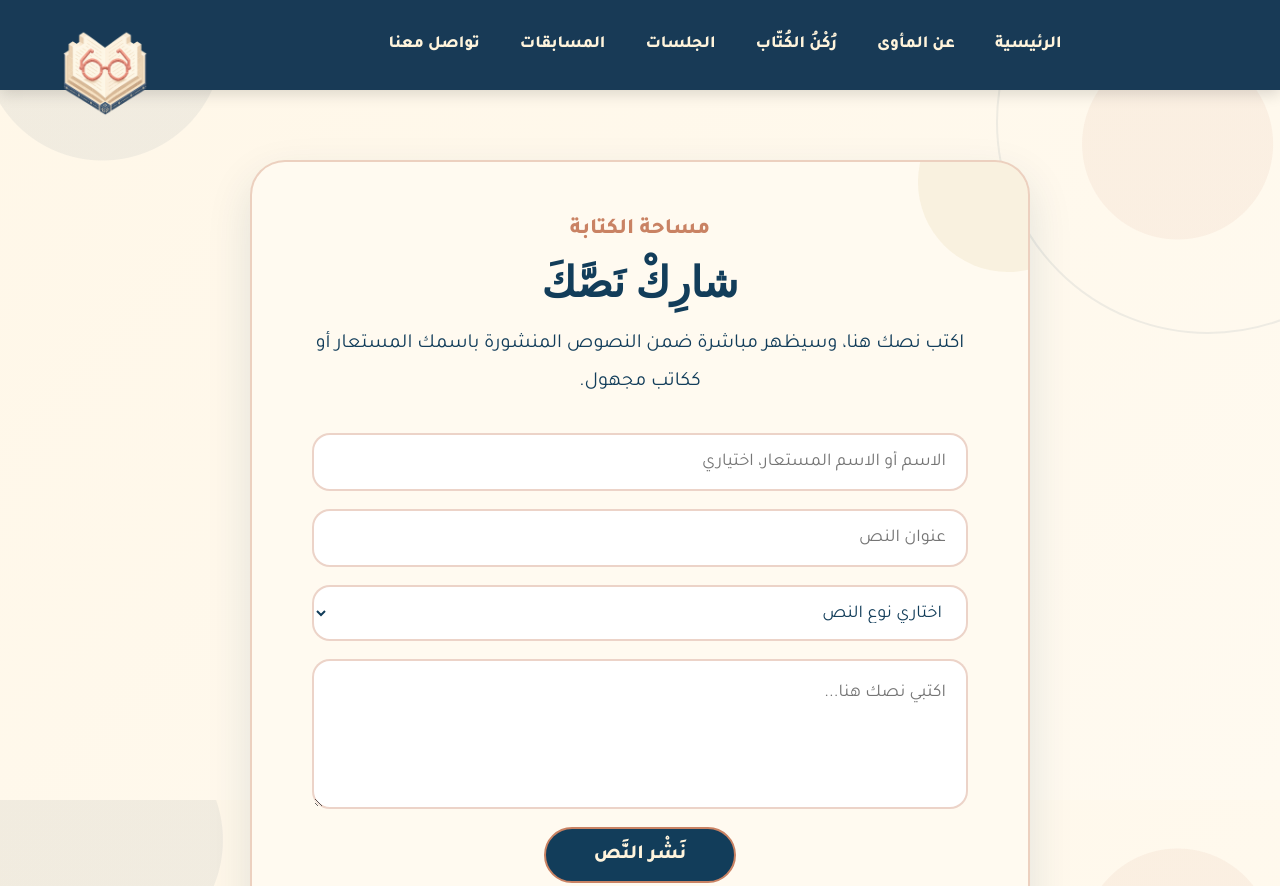
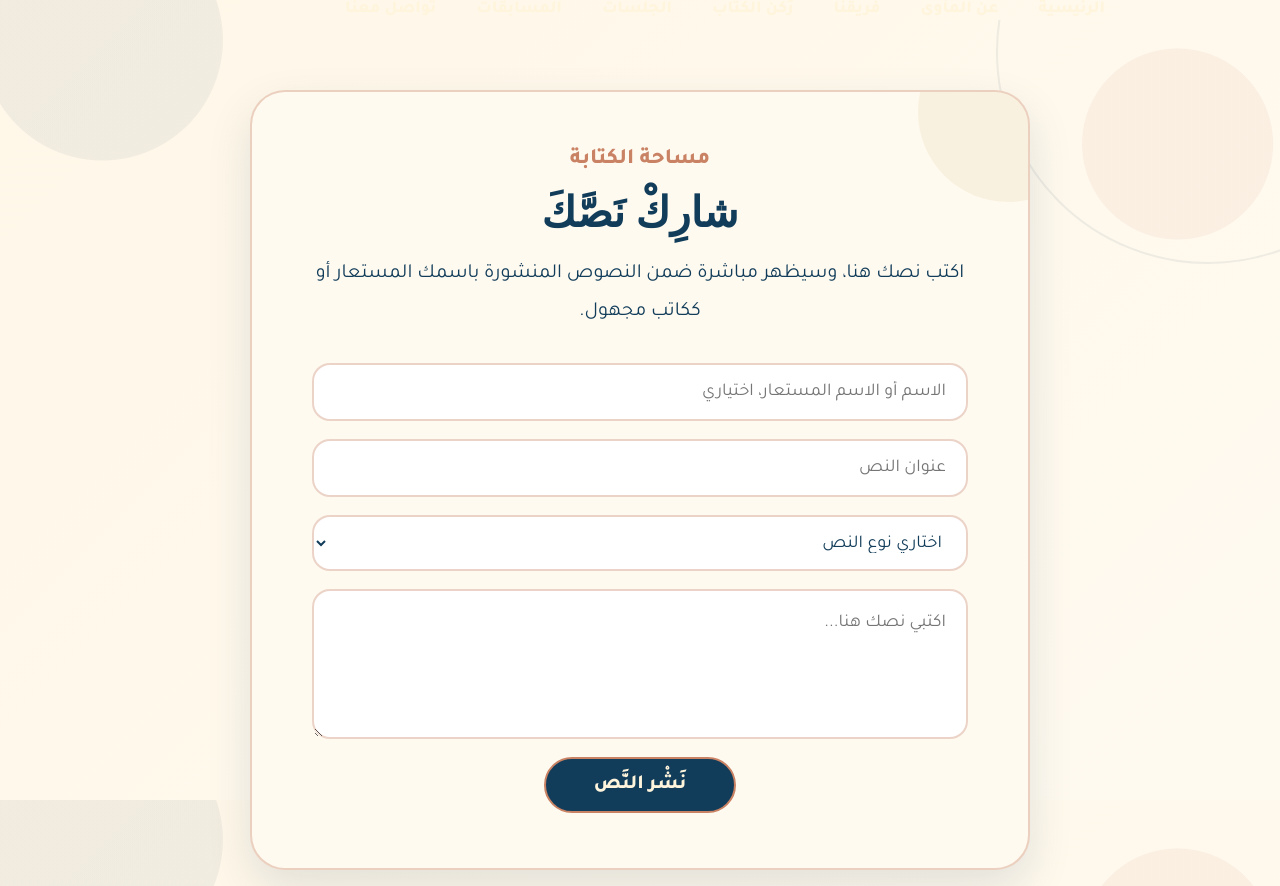
Before and after one commit to mawa-alquraa/mawa-alquraa, a plain HTML site: page writers.html in a window 1280 px wide. Shown: the top 886 px of the page. Drawn offline with Linux system fonts and the light colour scheme; no server answers; a web font is replaced by a local one.

Commit message:
Refactor navigation structure in writers.html
Replaced header with a nav element and added a new link for the team section.

```diff
--- a/writers.html
+++ b/writers.html
@@ -11,17 +11,15 @@
   <title>رُكن الكُتّاب | مأوى القرّاء</title>
 </head>
 <body>
-<header>
-  <img src="logo.png" alt="شعار مأوى القرّاء" class="logo">
-  <nav class="nav">
+<nav class="nav" id="navMenu">
   <a href="index.html">الرئيسية</a>
   <a href="about.html">عن المأوى</a>
+  <a href="index.html#team">فريقنا</a>
   <a href="writers.html">رُكْنُ الكُتّاب</a>
   <a href="sessions.html">الجلسات</a>
   <a href="competitions.html">المسابقات</a>
   <a href="contact.html">تواصل معنا</a>
 </nav>
-</header>
 <section class="writers-form-section">
   <div class="writers-card">
     <span class="writers-label">مساحة الكتابة</span>
```
Lines whose indentation alone changed are shown as unchanged.
